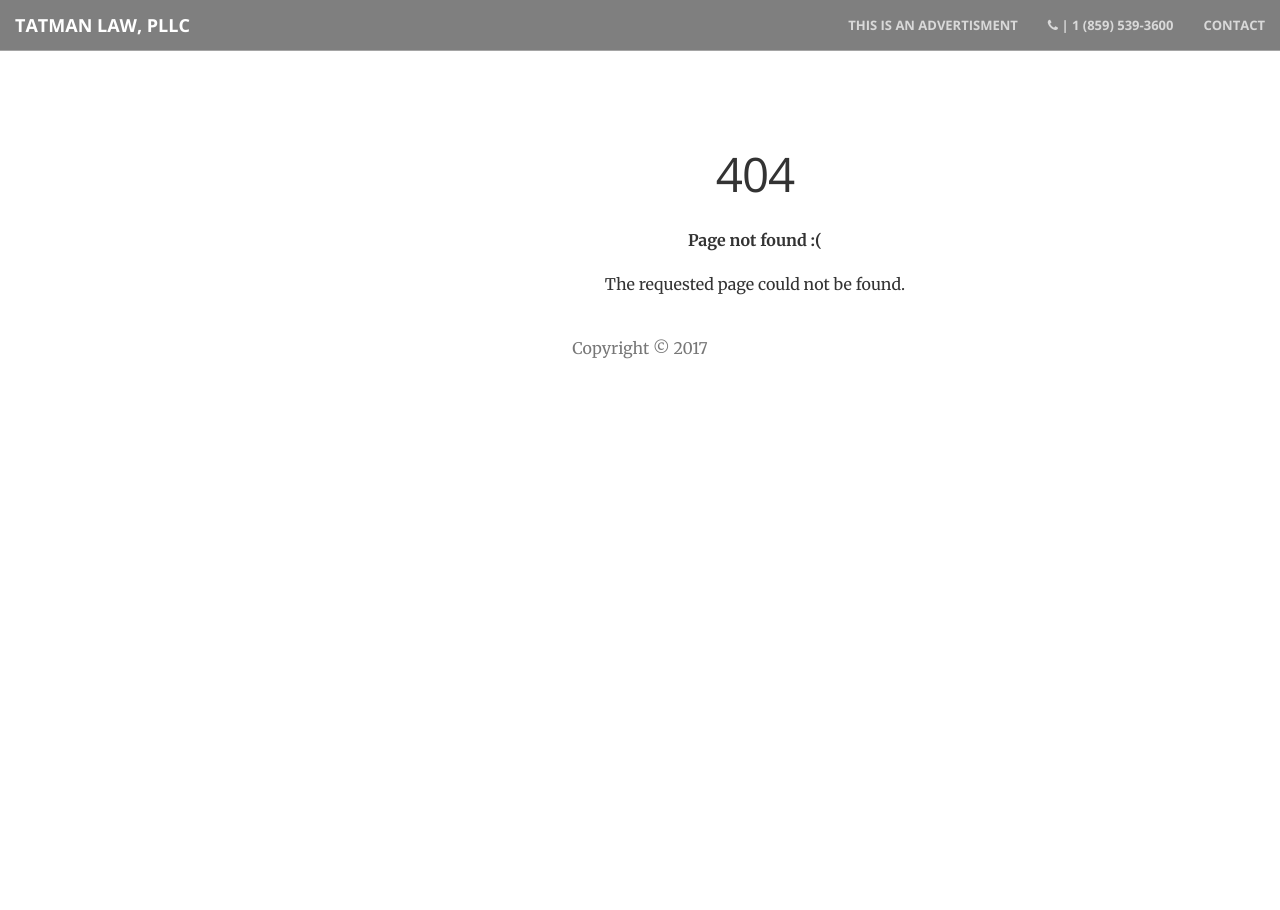
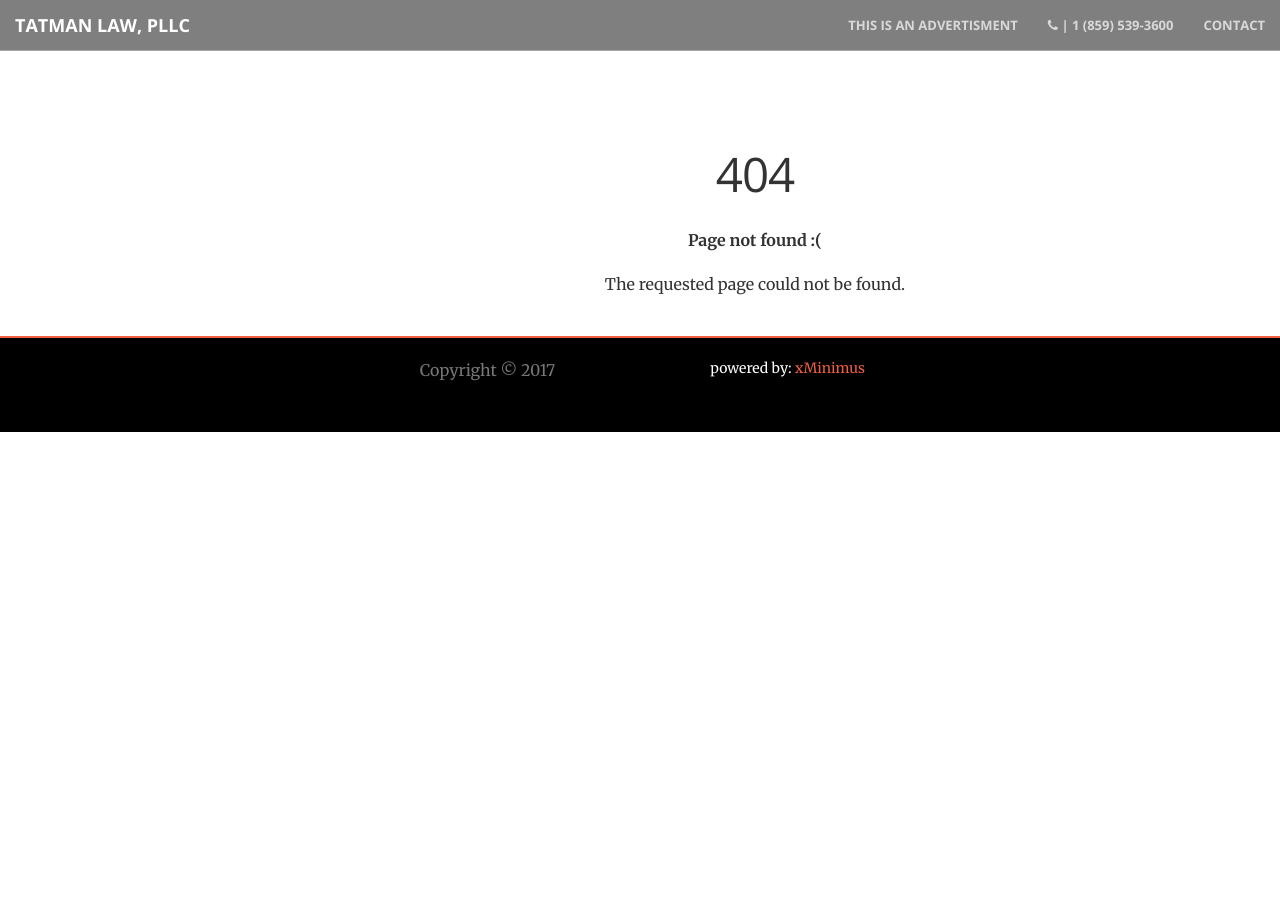
Before and after one commit to garyditsch/TatmanLaw, a Jekyll site: the page built from 404.html, in a window 1280 px wide. Built offline with Jekyll 4.4.1, drawn with Linux system fonts in a browser that asks for light colours.

Commit message:
adding footer with copyright and xminimus

```diff
--- a/_includes/default-footer.html
+++ b/_includes/default-footer.html
@@ -2,58 +2,19 @@
 <footer>
     <div class="container">
         <div class="row">
-            <div class="col-lg-8 col-lg-offset-2 col-md-10 col-md-offset-1">
-                <!-- <ul class="list-inline text-center">
+            <div class="col-md-6">
+                <ul class="list-inline text-center">
                     <li>
-                        <a href="{{ "/feed.xml" | prepend: site.baseurl }}">
-                            <span class="fa-stack fa-lg">
-                                <i class="fa fa-circle fa-stack-2x"></i>
-                                <i class="fa fa-rss fa-stack-1x fa-inverse"></i>
-                            </span>
-                        </a>
+                        <p class="copyright text-muted">Copyright &copy; {{ site.copyright_name }} {{ site.time | date: '%Y' }}</p>
                     </li>
-                    {% if site.twitter_username %}
+                </ul>
+            </div>
+            <div class="col-md-6">
+                <ul class="list-inline text-center">
                     <li>
-                        <a href="https://twitter.com/{{ site.twitter_username }}">
-                            <span class="fa-stack fa-lg">
-                                <i class="fa fa-circle fa-stack-2x"></i>
-                                <i class="fa fa-twitter fa-stack-1x fa-inverse"></i>
-                            </span>
-                        </a>
+                        powered by: <a href="http://www.xminimus.com">xMinimus</a>
                     </li>
-                    {% endif %}
-                    {% if site.facebook_username %}
-                    <li>
-                        <a href="https://www.facebook.com/{{ site.facebook_username }}">
-                            <span class="fa-stack fa-lg">
-                                <i class="fa fa-circle fa-stack-2x"></i>
-                                <i class="fa fa-facebook fa-stack-1x fa-inverse"></i>
-                            </span>
-                        </a>
-                    </li>
-                    {% endif %}
-                    {% if site.github_username %}
-                    <li>
-                        <a href="https://github.com/{{ site.github_username }}">
-                            <span class="fa-stack fa-lg">
-                                <i class="fa fa-circle fa-stack-2x"></i>
-                                <i class="fa fa-github fa-stack-1x fa-inverse"></i>
-                            </span>
-                        </a>
-                    </li>
-                    {% endif %}
-                    {% if site.email_username %}
-                    <li>
-                        <a href="mailto:{{ site.email_username }}">
-                            <span class="fa-stack fa-lg">
-                                <i class="fa fa-circle fa-stack-2x"></i>
-                                <i class="fa fa-envelope fa-stack-1x fa-inverse"></i>
-                            </span>
-                        </a>
-                    </li>
-                    {% endif %}
-                </ul> -->
-                <p class="copyright text-muted">Copyright &copy; {{ site.copyright_name }} {{ site.time | date: '%Y' }}</p>
+                </ul>
             </div>
         </div>
     </div>
--- a/_layouts/front.html
+++ b/_layouts/front.html
@@ -11,6 +11,7 @@
   <!-- {% include portfolio.html %} -->
   <!-- {% include aside.html %} -->
   {% include contact.html %}
+   {% include default-footer.html %}
   {% include scripts.html %}
 </body>
 
--- a/_sass/_base.scss
+++ b/_sass/_base.scss
@@ -61,6 +61,15 @@ section {
 
 aside {
     padding: 50px 0;
+}
+
+footer {
+    padding: 10px 0;
+    background-color: black;
+    color: white;
+    border-top-color: rgba($theme-primary, 1.0);
+    border-top-style: solid;
+    border-top-width: 2px;
 }
 
 .no-padding {
```
